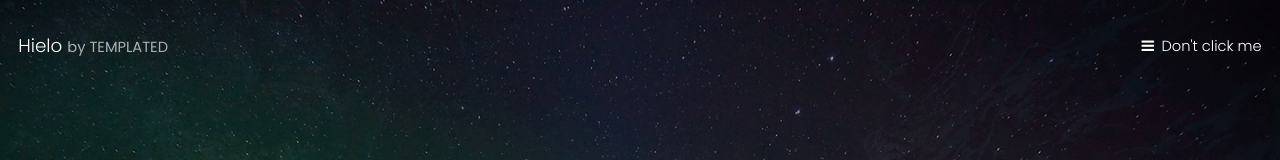
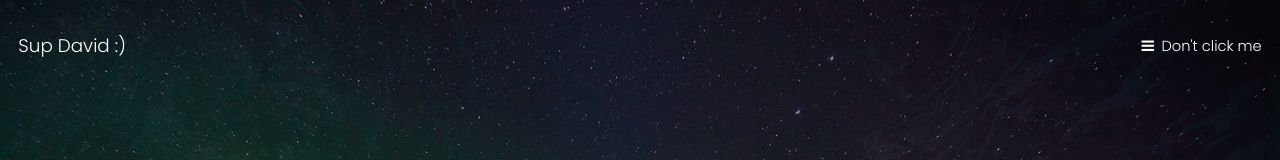
Before and after one commit to Chanrich/AzureWebApp, a plain HTML site: page index.html in a window 1280 px wide. Shown: the top 160 px of the page. Drawn offline with Linux system fonts and the light colour scheme.

Commit message:
Title Update

```diff
--- a/index.html
+++ b/index.html
@@ -15,7 +15,7 @@
 
 		<!-- Header -->
 			<header id="header" class="alt">
-				<div class="logo"><a href="index.html">Hielo <span>by TEMPLATED</span></a></div>
+				<div class="logo"><a href="index.html">Sup David :)</a></div>
 				<a href="#menu">Don't click me</a>
 			</header>
 
```
